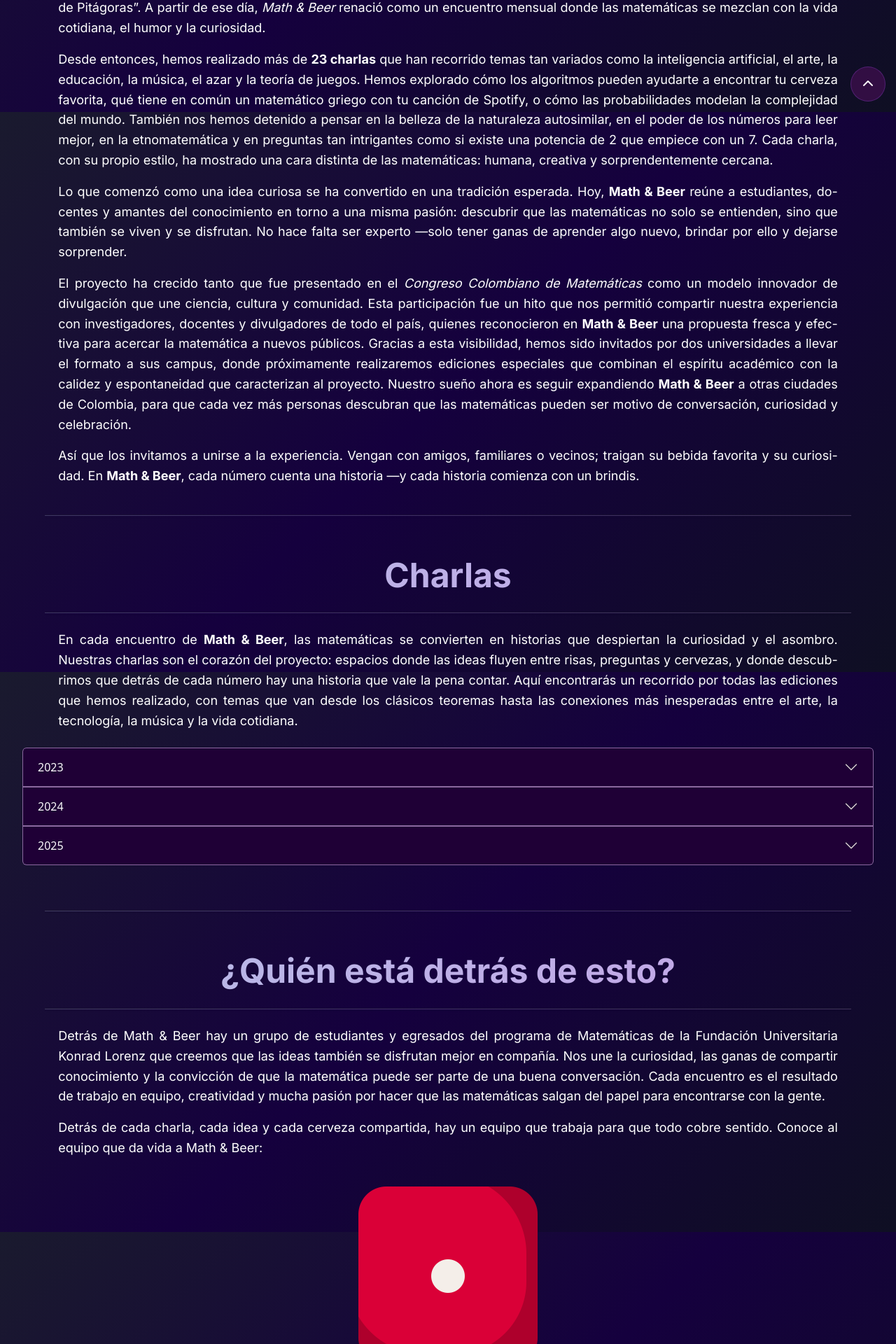
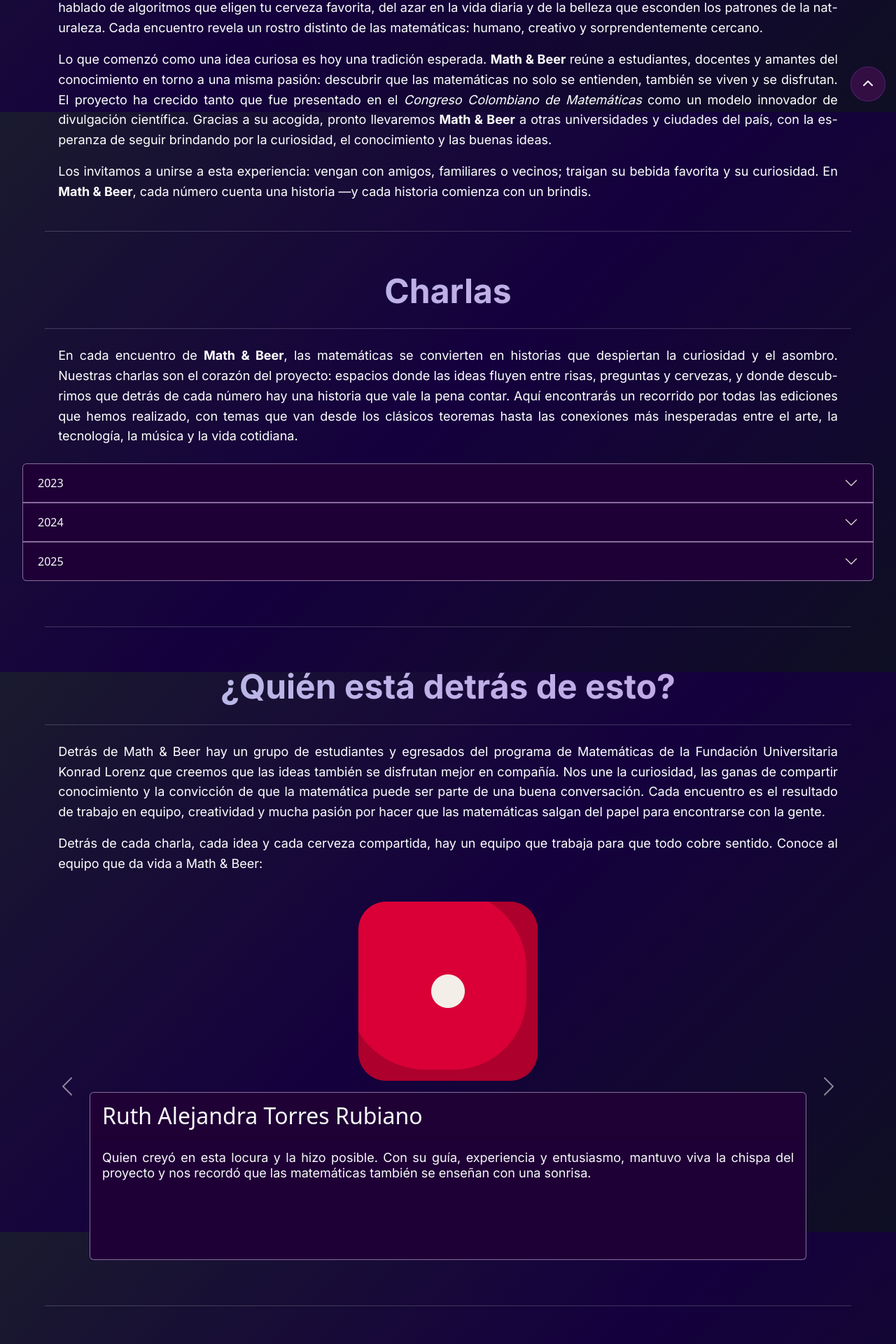
Before and after one commit to Nickdiaz14/math_and_beer_games, a Flask app: page / in a window 1280 px wide. Shown: the part 640-2560 px from the top of the page at 70% size. Run offline with Flask 3, Linux system fonts and the light colour scheme; some libraries are stand-ins or nearby versions.

Commit message:
Recorte de información y cambio en tarjetas

```diff
--- a/static/css/about.css
+++ b/static/css/about.css
@@ -120,8 +120,8 @@
 }
 
 .myHeight {
-    height: 27vh !important;
-    width: 77%;
+    height: min(30vh, 47vw) !important;
+    width: 80%;
 }
 
 .myImgWidth {
@@ -132,4 +132,6 @@
     font-family: 'Inter', sans-serif !important;
     font-weight: normal !important;
     font-size: 18px !important;
+    text-align: justify;
+
 }
--- a/templates/about.html
+++ b/templates/about.html
@@ -64,13 +64,11 @@
         <h1 class="title">¿Qué es Math & Beer?</h1>
         <hr>
         <div class="about_text displayColumn">
-            <p><strong>Math & Beer</strong> nació de una idea tan simple como poderosa: sacar las matemáticas del aula y llevarlas a un espacio donde cualquiera pudiera disfrutarlas sin miedo ni formalismos. Todo comenzó en una reunión en la <strong>Fundación Universitaria Konrad Lorenz</strong>, cuando <strong>Carlos Díez</strong>, decano y director de Matemáticas en ese entonces, conversaba con un grupo de gestores estudiantiles fascinados por <em>Astronomy on Tap</em>, un evento que acercaba la astronomía al público en bares y cafés. De allí surgió la pregunta que lo cambió todo: ¿por qué no hacer lo mismo con las matemáticas?</p>
-            <p>La primera edición de <em>Math & Beer</em> se realizó en <em>A Seis Manos</em> y reunió a profesores, estudiantes y curiosos dispuestos a escuchar y conversar sobre temas que normalmente no se discuten fuera del aula. Aquella noche, fue una velada llena de risas, reflexión y asombro: el punto de partida de una comunidad que entendió que las matemáticas también pueden disfrutarse con una buena cerveza.</p>
-            <p>Después de la pandemia, el evento volvió con más fuerza y energía. El 8 de diciembre de 2022 celebramos la reactivación de <strong>Math & Beer</strong> con una charla de <strong>María José Cabrera</strong>, matemática konradista, titulada “El teorema de 5000 años: el antes y después de Pitágoras”. A partir de ese día, <em>Math & Beer</em> renació como un encuentro mensual donde las matemáticas se mezclan con la vida cotidiana, el humor y la curiosidad.</p>
-            <p>Desde entonces, hemos realizado más de <strong>23 charlas</strong> que han recorrido temas tan variados como la inteligencia artificial, el arte, la educación, la música, el azar y la teoría de juegos. Hemos explorado cómo los algoritmos pueden ayudarte a encontrar tu cerveza favorita, qué tiene en común un matemático griego con tu canción de Spotify, o cómo las probabilidades modelan la complejidad del mundo. También nos hemos detenido a pensar en la belleza de la naturaleza autosimilar, en el poder de los números para leer mejor, en la etnomatemática y en preguntas tan intrigantes como si existe una potencia de 2 que empiece con un 7. Cada charla, con su propio estilo, ha mostrado una cara distinta de las matemáticas: humana, creativa y sorprendentemente cercana.</p>
-            <p>Lo que comenzó como una idea curiosa se ha convertido en una tradición esperada. Hoy, <strong>Math & Beer</strong> reúne a estudiantes, docentes y amantes del conocimiento en torno a una misma pasión: descubrir que las matemáticas no solo se entienden, sino que también se viven y se disfrutan. No hace falta ser experto —solo tener ganas de aprender algo nuevo, brindar por ello y dejarse sorprender.</p>
-            <p>El proyecto ha crecido tanto que fue presentado en el <em>Congreso Colombiano de Matemáticas</em> como un modelo innovador de divulgación que une ciencia, cultura y comunidad. Esta participación fue un hito que nos permitió compartir nuestra experiencia con investigadores, docentes y divulgadores de todo el país, quienes reconocieron en <strong>Math & Beer</strong> una propuesta fresca y efectiva para acercar la matemática a nuevos públicos. Gracias a esta visibilidad, hemos sido invitados por dos universidades a llevar el formato a sus campus, donde próximamente realizaremos ediciones especiales que combinan el espíritu académico con la calidez y espontaneidad que caracterizan al proyecto. Nuestro sueño ahora es seguir expandiendo <strong>Math & Beer</strong> a otras ciudades de Colombia, para que cada vez más personas descubran que las matemáticas pueden ser motivo de conversación, curiosidad y celebración.</p>
-            <p>Así que los invitamos a unirse a la experiencia. Vengan con amigos, familiares o vecinos; traigan su bebida favorita y su curiosidad. En <strong>Math & Beer</strong>, cada número cuenta una historia —y cada historia comienza con un brindis.</p>
+            <p><strong>Math & Beer</strong> nació de una idea tan simple como poderosa: sacar las matemáticas del aula y llevarlas a un espacio donde cualquiera pudiera disfrutarlas sin miedo ni formalismos. Todo comenzó en la <strong>Fundación Universitaria Konrad Lorenz</strong>, cuando <strong>Carlos Díez</strong>, entonces decano y director del programa de Matemáticas, conversaba con un grupo de estudiantes inspirados por <em>Astronomy on Tap</em>. De allí surgió la pregunta que lo cambió todo: ¿por qué no hacer lo mismo con las matemáticas?</p>
+            <p>La primera edición se realizó en <em>A Seis Manos</em> y reunió a profesores, estudiantes y curiosos dispuestos a descubrir otro lado de la matemática. Fue una noche de risas, reflexión y asombro: el inicio de una comunidad que entendió que los números también pueden compartirse con una cerveza en mano.</p>
+            <p>Tras la pandemia, el evento volvió con más fuerza. El 8 de diciembre de 2022 celebramos su reactivación con la charla “El teorema de 5000 años: el antes y después de Pitágoras”, a cargo de <strong>María José Cabrera</strong>. Desde entonces, <strong>Math & Beer</strong> se ha consolidado como un encuentro mensual donde las matemáticas se mezclan con la vida cotidiana, el humor y la curiosidad. En más de <strong>20 charlas</strong> hemos recorrido temas que van desde el arte y la música hasta la inteligencia artificial y la teoría de juegos. Hemos hablado de algoritmos que eligen tu cerveza favorita, del azar en la vida diaria y de la belleza que esconden los patrones de la naturaleza. Cada encuentro revela un rostro distinto de las matemáticas: humano, creativo y sorprendentemente cercano.</p>
+            <p>Lo que comenzó como una idea curiosa es hoy una tradición esperada. <strong>Math & Beer</strong> reúne a estudiantes, docentes y amantes del conocimiento en torno a una misma pasión: descubrir que las matemáticas no solo se entienden, también se viven y se disfrutan. El proyecto ha crecido tanto que fue presentado en el <em>Congreso Colombiano de Matemáticas</em> como un modelo innovador de divulgación científica. Gracias a su acogida, pronto llevaremos <strong>Math & Beer</strong> a otras universidades y ciudades del país, con la esperanza de seguir brindando por la curiosidad, el conocimiento y las buenas ideas.</p>
+            <p>Los invitamos a unirse a esta experiencia: vengan con amigos, familiares o vecinos; traigan su bebida favorita y su curiosidad. En <strong>Math & Beer</strong>, cada número cuenta una historia —y cada historia comienza con un brindis.</p>
         </div>
         <hr id="Charlas">
         <h2 class="title">Charlas</h2>
```
